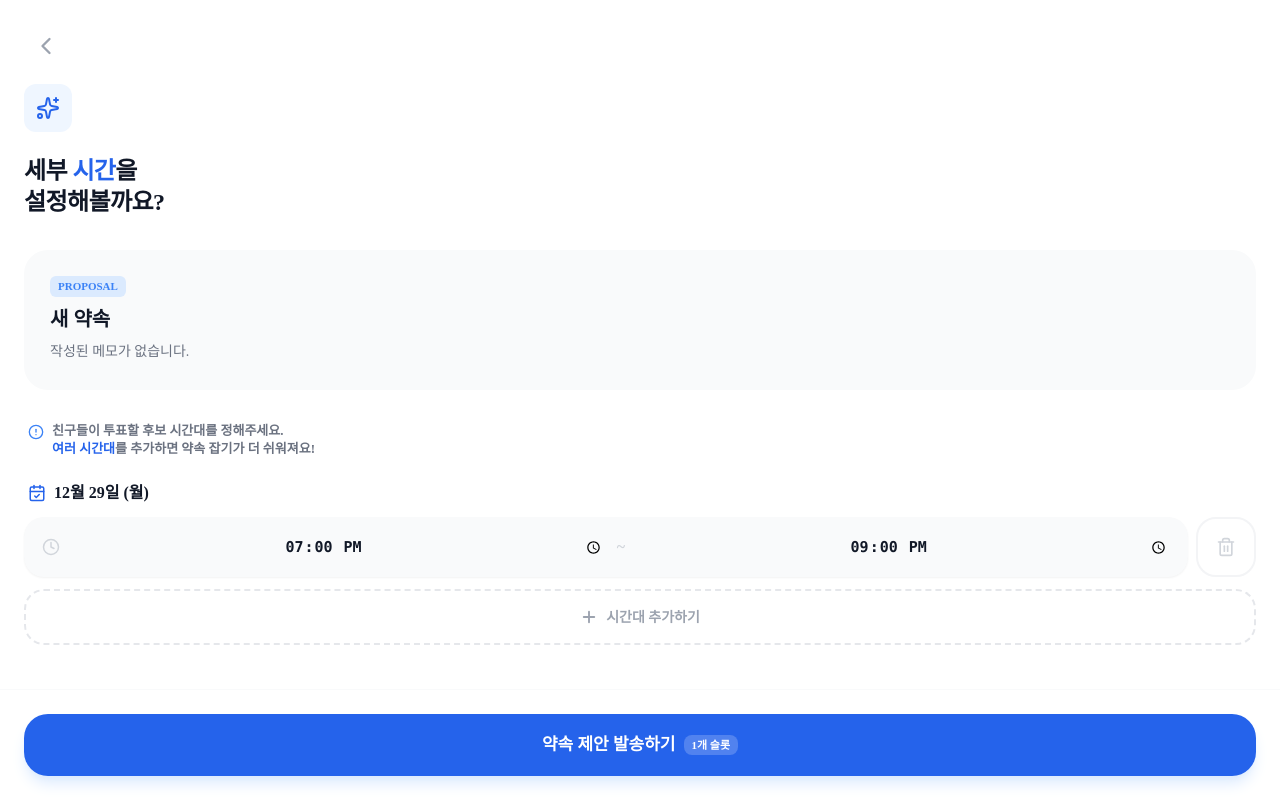
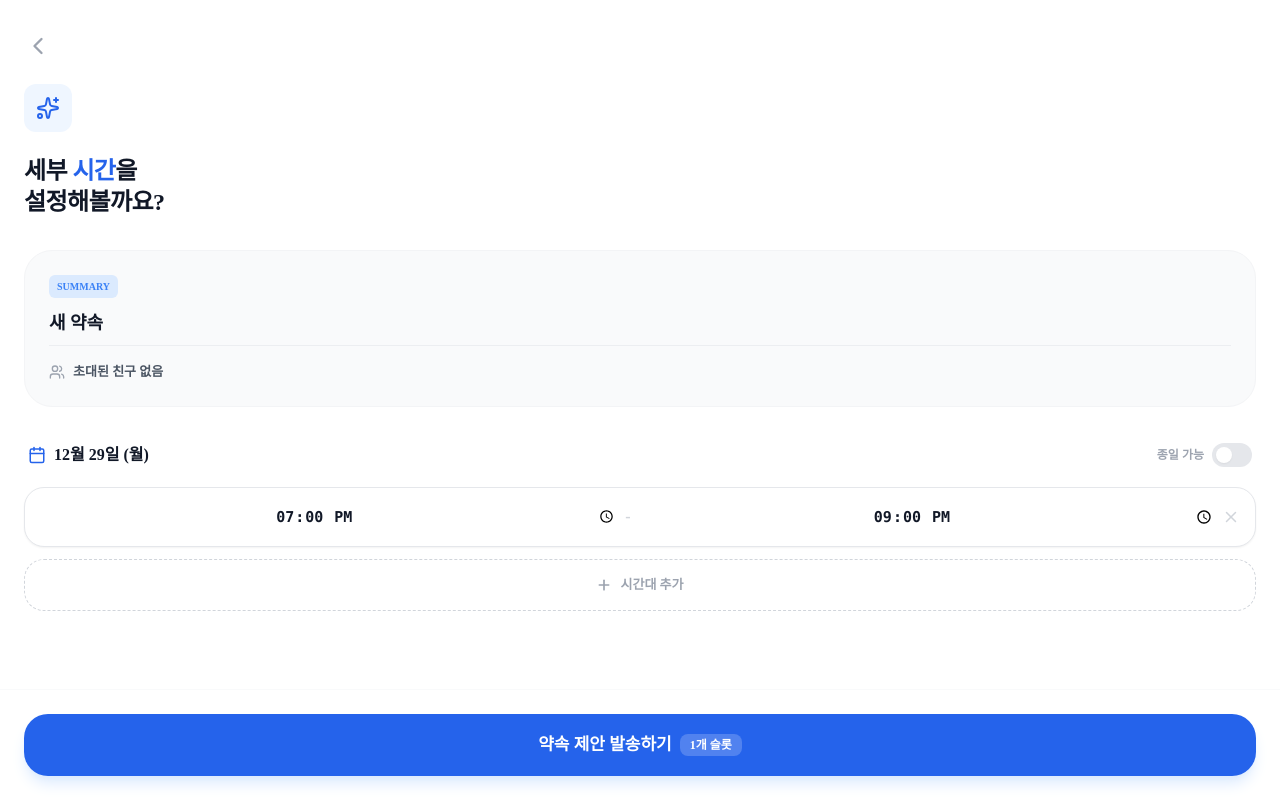
Before and after one commit to pany0108/loxo-kkiri, a React (Create React App) app: page /propose/detail in a window 1280 px wide. Built offline with nearby package versions, Linux system fonts and the light colour scheme.

Commit message:
종일, 시간선택 기능 추가

```diff
--- a/src/pages/ProposeMeetingDetail.tsx
+++ b/src/pages/ProposeMeetingDetail.tsx
@@ -1,9 +1,8 @@
 import React, { useState } from 'react';
 import { useNavigate, useLocation } from 'react-router-dom';
 import dayjs from 'dayjs';
-import { Plus, Trash2, ChevronLeft, Clock, CalendarCheck, Sparkles, AlertCircle } from 'lucide-react';
+import { Plus, X, ChevronLeft, Calendar as CalendarIcon, Sparkles, Users } from 'lucide-react';
 
-// [수정 1] 타입 정의 추가
 interface InvitedFriend {
   id: string;
   name: string;
@@ -17,23 +16,27 @@ interface LocationState {
   calendarName: string;
 }
 
+interface TimeSlot {
+  start: string;
+  end: string;
+  isAllDay: boolean;
+}
+
 const ProposeMeetingDetail = () => {
   const navigate = useNavigate();
   const location = useLocation();
 
-  // [수정 2] location.state에 타입 지정 및 기본값 설정 시 타입 단언(as) 사용
   const { title, description, invitedFriends, selectedDates, calendarName } = (location.state as LocationState) || {
     title: '새 약속',
     description: '',
     selectedDates: [dayjs().format('YYYY-MM-DD')],
-    invitedFriends: [] as InvitedFriend[], // 빈 배열도 타입 명시
+    invitedFriends: [] as InvitedFriend[],
     calendarName: '',
   };
 
-  // 날짜별 시간 슬롯 상태 관리
-  const [timeSlots, setTimeSlots] = useState<Record<string, { start: string; end: string }[]>>(
+  const [timeSlots, setTimeSlots] = useState<Record<string, TimeSlot[]>>(
     selectedDates.reduce((acc: any, dateStr: string) => {
-      acc[dateStr] = [{ start: '19:00', end: '21:00' }];
+      acc[dateStr] = [{ start: '19:00', end: '21:00', isAllDay: false }];
       return acc;
     }, {}),
   );
@@ -41,13 +44,13 @@ const ProposeMeetingDetail = () => {
   const handleAddSlot = (dateStr: string) => {
     setTimeSlots({
       ...timeSlots,
-      [dateStr]: [...timeSlots[dateStr], { start: '12:00', end: '13:00' }],
+      [dateStr]: [...timeSlots[dateStr], { start: '12:00', end: '13:00', isAllDay: false }],
     });
   };
 
   const handleDeleteSlot = (dateStr: string, index: number) => {
     if (timeSlots[dateStr].length <= 1) {
-      alert('날짜별로 최소 하나의 시간대는 설정해야 합니다.');
+      alert('최소 하나의 시간대는 설정해야 합니다.');
       return;
     }
     const newSlots = [...timeSlots[dateStr]];
@@ -61,8 +64,25 @@ const ProposeMeetingDetail = () => {
     setTimeSlots({ ...timeSlots, [dateStr]: newSlots });
   };
 
+  const handleToggleDayAllDay = (dateStr: string) => {
+    const currentSlots = timeSlots[dateStr];
+    const isCurrentlyAllDay = currentSlots.length > 0 && currentSlots[0].isAllDay;
+
+    if (isCurrentlyAllDay) {
+      setTimeSlots({
+        ...timeSlots,
+        [dateStr]: [{ start: '12:00', end: '13:00', isAllDay: false }],
+      });
+    } else {
+      setTimeSlots({
+        ...timeSlots,
+        [dateStr]: [{ start: '00:00', end: '23:59', isAllDay: true }],
+      });
+    }
+  };
+
   const handleFinalConfirm = () => {
-    alert(`${calendarName}이 생성되었으며, 친구들에게 푸시 알림을 보냈습니다!`);
+    alert(`"${calendarName}" 약속이 생성되었습니다!`);
     navigate('/calendar');
   };
 
@@ -70,12 +90,12 @@ const ProposeMeetingDetail = () => {
     <div className="flex flex-col min-h-screen bg-white font-['Pretendard']">
       {/* 상단 네비게이션 */}
       <nav className="px-6 pt-6 flex items-center sticky top-0 bg-white/80 backdrop-blur-md z-40">
-        <button onClick={() => navigate(-1)} className="p-2 text-gray-400 hover:text-gray-900 transition-colors">
+        <button onClick={() => navigate(-1)} className="p-2 -ml-2 text-gray-400 hover:text-gray-900 transition-colors active:scale-90">
           <ChevronLeft size={28} />
         </button>
       </nav>
 
-      <div className="flex-1 px-6 pt-4 pb-32 overflow-y-auto w-full">
+      <div className="flex-1 px-6 pt-4 pb-40 overflow-y-auto w-full">
         {/* 헤더 섹션 */}
         <div className="mb-8">
           <div className="inline-flex items-center justify-center w-12 h-12 bg-blue-50 rounded-xl mb-6">
@@ -87,87 +107,102 @@ const ProposeMeetingDetail = () => {
           </h2>
         </div>
 
-        {/* 약속 요약 카드 */}
-        <div className="bg-gray-50 rounded-[24px] p-6 mb-8 border-2 border-transparent">
-          <div className="flex items-center gap-2 mb-2">
-            <span className="text-[11px] font-black text-blue-500 bg-blue-100 px-2 py-0.5 rounded-md">PROPOSAL</span>
+        {/* 요약 카드 */}
+        <div className="bg-gray-50 rounded-[28px] p-6 mb-8 border border-gray-100">
+          <div className="flex items-center gap-2 mb-3">
+            <span className="text-[10px] font-bold text-blue-500 bg-blue-100 px-2 py-1 rounded-md">SUMMARY</span>
           </div>
-          <h3 className="text-xl font-black text-gray-900 mb-2">{title}</h3>
-          <p className="text-[14px] font-medium text-gray-500 leading-relaxed">{description || '작성된 메모가 없습니다.'}</p>
-          {invitedFriends.length > 0 && (
-            <div className="mt-4 pt-4 border-t border-gray-200/50 flex items-center gap-2">
-              <span className="text-[12px] font-bold text-gray-400">함께하는 친구:</span>
-              <span className="text-[13px] font-bold text-gray-700">
-                {/* [오류 해결됨] invitedFriends가 InvitedFriend[] 타입이므로 f.name 접근 가능 */}
-                {invitedFriends.map((f) => f.name).join(', ')}
-              </span>
+          <h3 className="text-[18px] font-black text-gray-900 mb-2">{title}</h3>
+          {description && <p className="text-[14px] font-medium text-gray-500 leading-relaxed mb-4">{description}</p>}
+
+          <div className="flex items-center gap-2 pt-4 border-t border-gray-200/60">
+            <Users size={16} className="text-gray-400" />
+            <span className="text-[13px] font-bold text-gray-600">{invitedFriends.length > 0 ? invitedFriends.map((f) => f.name).join(', ') : '초대된 친구 없음'}</span>
           </div>
-          )}
-        </div>
-
-        {/* 안내 메시지 */}
-        <div className="flex items-start gap-2 mb-6 px-1">
-          <AlertCircle size={16} className="text-blue-500 mt-0.5 shrink-0" />
-          <p className="text-[13px] text-gray-500 font-bold leading-snug">
-            친구들이 투표할 후보 시간대를 정해주세요.
-            <br />
-            <span className="text-blue-600">여러 시간대</span>를 추가하면 약속 잡기가 더 쉬워져요!
-          </p>
         </div>
 
         {/* 날짜별 시간 설정 리스트 */}
-        <div className="space-y-8">
-          {selectedDates.sort().map((dateStr: string) => (
+        <div className="space-y-10">
+          {selectedDates.sort().map((dateStr: string) => {
+            const isAllDay = timeSlots[dateStr]?.[0]?.isAllDay;
+
+            return (
               <div key={dateStr} className="animate-in fade-in slide-in-from-bottom-4 duration-500">
-              <div className="flex items-center gap-2 mb-3 px-1">
-                <CalendarCheck size={18} className="text-blue-600" />
+                <div className="flex items-center justify-between mb-4 px-1">
+                  <div className="flex items-center gap-2">
+                    <CalendarIcon size={18} className="text-blue-600" />
                     <h3 className="text-[16px] font-black text-gray-900">{dayjs(dateStr).format('MM월 DD일 (ddd)')}</h3>
                   </div>
 
+                  <div onClick={() => handleToggleDayAllDay(dateStr)} className="flex items-center gap-2 cursor-pointer group py-1">
+                    <span className={`text-[12px] font-bold transition-colors ${isAllDay ? 'text-emerald-500' : 'text-gray-400 group-hover:text-gray-600'}`}>종일 가능</span>
+                    <div
+                      className={`
+                        relative w-10 h-6 rounded-full transition-colors duration-200 shrink-0
+                        ${isAllDay ? 'bg-emerald-500' : 'bg-gray-200'}
+                      `}
+                    >
+                      <div
+                        className={`
+                          absolute top-1 left-1 bg-white w-4 h-4 rounded-full shadow-sm transition-transform duration-200
+                          ${isAllDay ? 'translate-x-4' : 'translate-x-0'}
+                        `}
+                      />
+                    </div>
+                  </div>
+                </div>
+
                 <div className="space-y-3">
+                  {isAllDay ? (
+                    <div className="w-full h-[60px] bg-emerald-50 rounded-[20px] border border-emerald-100 flex items-center justify-center gap-2 animate-in fade-in zoom-in-95 duration-200">
+                      <Sparkles size={16} className="text-emerald-500" />
+                      <span className="text-[14px] font-bold text-emerald-600">이 날은 하루 종일 가능해요!</span>
+                    </div>
+                  ) : (
+                    <>
                       {timeSlots[dateStr]?.map((slot, index) => (
-                  <div key={index} className="flex items-center gap-2 group">
-                    {/* 시간 입력 컨테이너 */}
-                    <div className="flex-1 min-w-0 flex items-center h-[60px] bg-gray-50 border-2 border-transparent focus-within:border-blue-500 focus-within:bg-white rounded-[20px] px-4 transition-all shadow-sm">
-                      <Clock size={18} className="text-gray-300 mr-3" />
-                      <div className="flex-1 flex items-center justify-between gap-2">
+                        <div
+                          key={index}
+                          className="relative flex items-center h-[60px] bg-white rounded-[20px] shadow-sm border border-gray-200 focus-within:border-blue-500 focus-within:ring-1 focus-within:ring-blue-200 transition-all overflow-hidden"
+                        >
+                          <div className="flex-1 flex items-center justify-center gap-2 pr-10 pl-4">
                             <input
                               type="time"
                               value={slot.start}
                               onChange={(e) => handleTimeChange(dateStr, index, 'start', e.target.value)}
-                          className="bg-transparent border-none outline-none w-full text-[15px] font-bold text-gray-900 text-center font-mono"
+                              className="bg-transparent border-none outline-none text-[15px] font-bold text-gray-900 text-center font-mono w-full min-w-[70px] p-0"
                             />
-                        <span className="text-gray-300 font-bold mx-1">~</span>
+                            <span className="text-gray-300 font-bold shrink-0">-</span>
                             <input
                               type="time"
                               value={slot.end}
                               onChange={(e) => handleTimeChange(dateStr, index, 'end', e.target.value)}
-                          className="bg-transparent border-none outline-none w-full text-[15px] font-bold text-gray-900 text-center font-mono"
+                              className="bg-transparent border-none outline-none text-[15px] font-bold text-gray-900 text-center font-mono w-full min-w-[70px] p-0"
                             />
                           </div>
-                    </div>
 
-                    {/* 삭제 버튼 */}
                           <button
                             onClick={() => handleDeleteSlot(dateStr, index)}
-                      className="w-[60px] h-[60px] flex items-center justify-center rounded-[20px] bg-white border-2 border-gray-100 text-gray-300 hover:border-red-100 hover:bg-red-50 hover:text-red-500 transition-all active:scale-95"
+                            className="absolute right-2 top-1/2 -translate-y-1/2 w-8 h-8 flex items-center justify-center text-gray-300 hover:text-red-500 hover:bg-red-50 rounded-full transition-colors z-10"
                           >
-                      <Trash2 size={20} />
+                            <X size={18} />
                           </button>
                         </div>
                       ))}
 
-                {/* 시간 추가 버튼 */}
                       <button
                         onClick={() => handleAddSlot(dateStr)}
-                  className="w-full h-[56px] border-2 border-dashed border-gray-200 rounded-[20px] flex items-center justify-center gap-2 text-gray-400 font-bold text-[14px] hover:border-blue-200 hover:text-blue-500 hover:bg-blue-50/30 transition-all active:scale-[0.98]"
+                        className="w-full h-[52px] border border-dashed border-gray-300 rounded-[20px] flex items-center justify-center gap-2 text-gray-400 font-bold text-[13px] hover:border-blue-300 hover:text-blue-500 hover:bg-blue-50/30 transition-all active:scale-[0.99]"
                       >
-                  <Plus size={18} strokeWidth={2.5} />
-                  시간대 추가하기
+                        <Plus size={16} strokeWidth={2.5} />
+                        시간대 추가
                       </button>
+                    </>
+                  )}
                 </div>
               </div>
-          ))}
+            );
+          })}
         </div>
       </div>
 
@@ -178,7 +213,7 @@ const ProposeMeetingDetail = () => {
           className="w-full h-[62px] bg-blue-600 text-white rounded-[24px] font-black text-[17px] shadow-lg shadow-blue-100 active:scale-[0.98] transition-all flex items-center justify-center gap-2"
         >
           <span>약속 제안 발송하기</span>
-          <span className="bg-white/20 px-2 py-0.5 rounded-lg text-[11px] font-bold">{Object.values(timeSlots).flat().length}개 슬롯</span>
+          <span className="bg-white/20 px-2.5 py-0.5 rounded-lg text-[12px] font-bold">{Object.values(timeSlots).flat().length}개 슬롯</span>
         </button>
       </div>
     </div>
```
Lines whose indentation alone changed are shown as unchanged.
